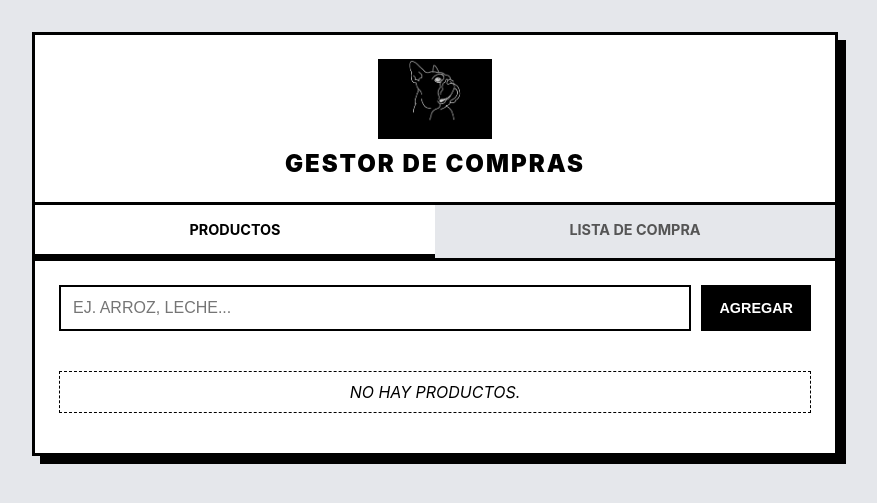
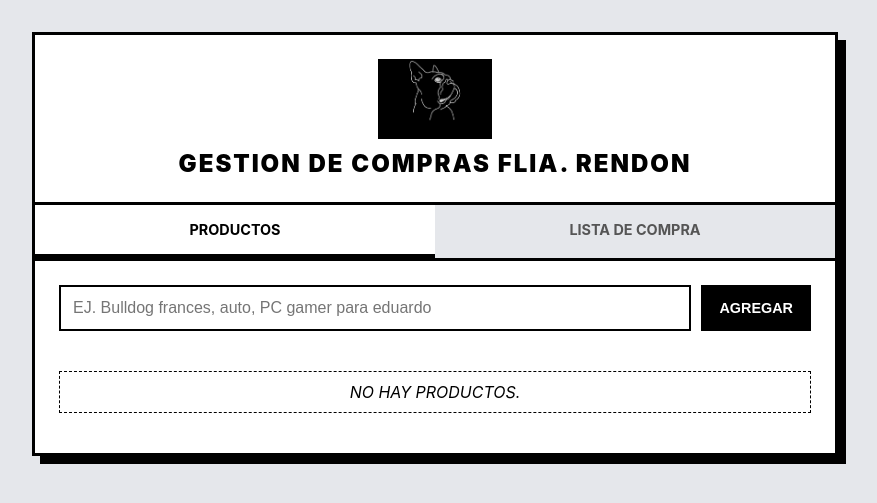
Before and after one commit to eduardozarco707/lista-de-compras, a Flask app: page / in a window 1280 px wide. Shown: the top 503 px of the page, without its empty margins (205-1082 px from the left). Run offline with Flask 3, Linux system fonts and the light colour scheme; data that the repository does not hold is empty.

```diff
--- a/templates/index.html
+++ b/templates/index.html
@@ -138,7 +138,7 @@
     <header>
         <!-- Aquí cargamos el LOGO desde la carpeta static -->
         <img src="{{ url_for('static', filename='logo.jpg') }}" alt="Logo de la aplicación" class="logo">
-        <h1>Gestor de Compras</h1>
+        <h1>Gestion de compras Flia. RENDON</h1>
     </header>
 
     <div class="tabs">
@@ -149,7 +149,7 @@
     <!-- PESTAÑA PRODUCTOS -->
     <div id="productos-tab" class="content active">
         <div class="input-group">
-            <input type="text" id="input-producto" placeholder="EJ. ARROZ, LECHE..." onkeypress="if(event.key==='Enter') agregarProducto()">
+            <input type="text" id="input-producto" placeholder="EJ. Bulldog frances, auto, PC gamer para eduardo" onkeypress="if(event.key==='Enter') agregarProducto()">
             <button class="btn-add" onclick="agregarProducto()">Agregar</button>
         </div>
         <ul class="item-list" id="contenedor-productos">
```
